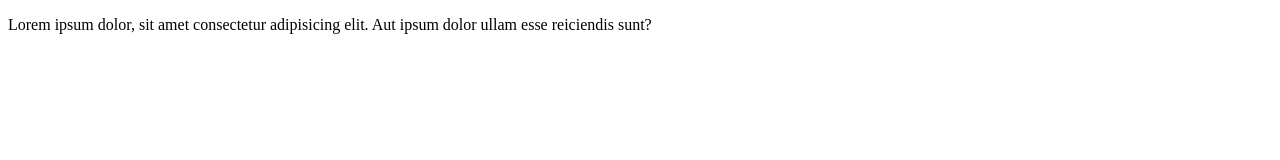
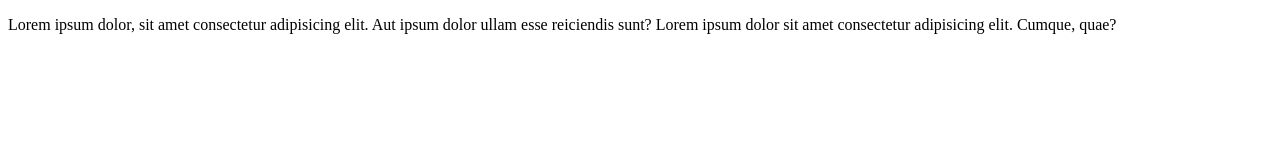
Before and after one commit to Drownsauce/test, a plain HTML site: page index.html in a window 1280 px wide. Drawn offline with Linux system fonts and the light colour scheme.

Commit message:
commit test

```diff
--- a/index.html
+++ b/index.html
@@ -9,7 +9,8 @@
   <body>
     <p>
       Lorem ipsum dolor, sit amet consectetur adipisicing elit. Aut ipsum dolor
-      ullam esse reiciendis sunt?
+      ullam esse reiciendis sunt? Lorem ipsum dolor sit amet consectetur
+      adipisicing elit. Cumque, quae?
     </p>
   </body>
 </html>
```
